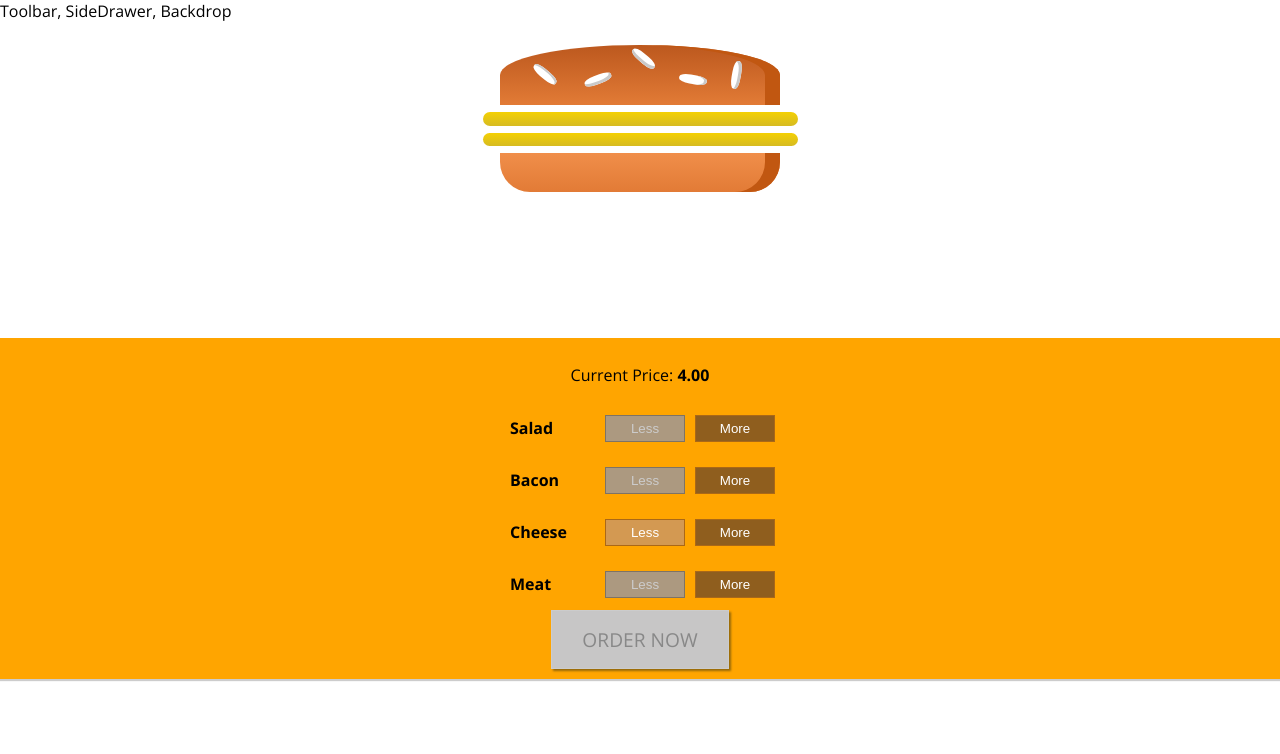
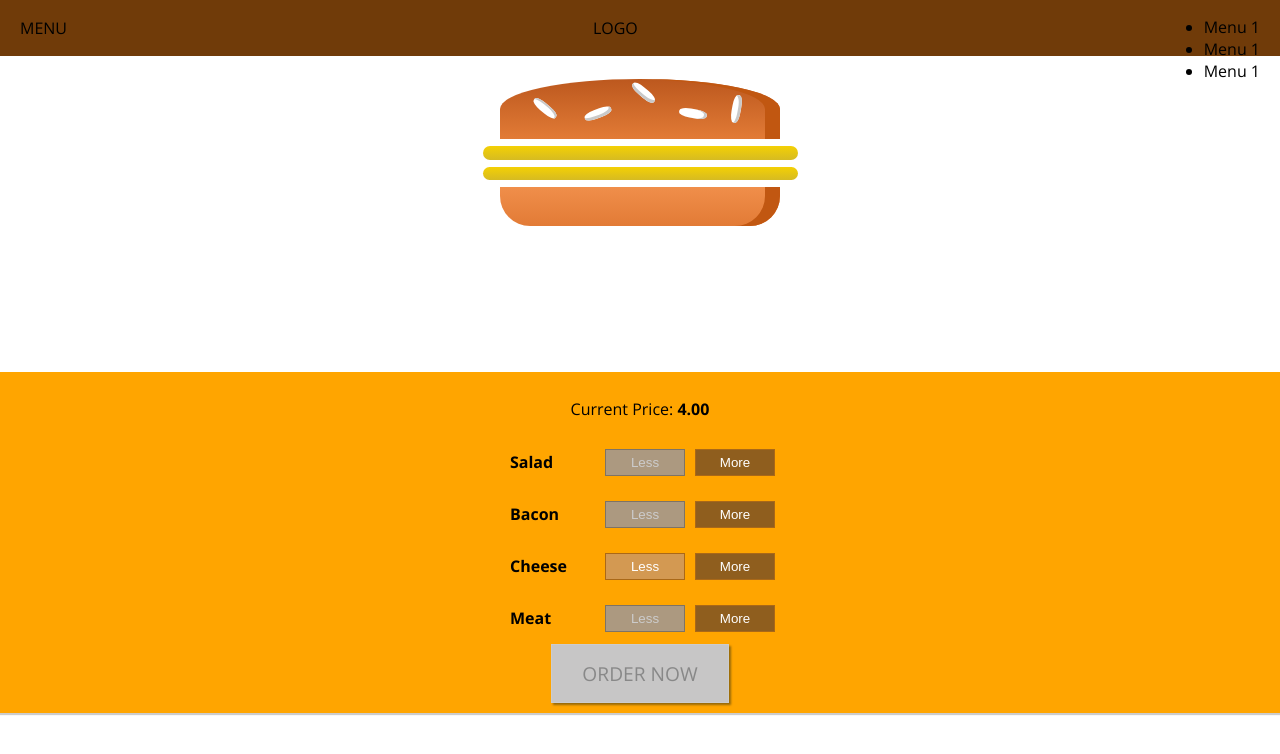
Before and after one commit to kikoseijo/React-Burger-App, a React app: page / in a window 1280 px wide. Shown: the top 754 px of the page. Built offline with nearby package versions, Linux system fonts and the light colour scheme.

Commit message:
Lesson 126

```diff
--- a/src/components/Burger/OrderSumary/OrderSumary.js
+++ b/src/components/Burger/OrderSumary/OrderSumary.js
@@ -12,6 +12,7 @@
         <Aux>
             <h3>Your Order</h3>
             <p>A delicius burger with the following ingredients:</p>
+            <h4><b>Total Price: {props.price.toFixed(2)}</b></h4>
             <ul>
                 {ingredientsSumary}
             </ul>
--- a/src/components/Layout/Layout.css
+++ b/src/components/Layout/Layout.css
@@ -1,3 +1,3 @@
 .Content {
-    margin-top: 16px;
+    margin-top: 72px;
 }
--- a/src/components/Layout/Layout.js
+++ b/src/components/Layout/Layout.js
@@ -3,10 +3,11 @@
 
 import Aux from '../../hoc/Aux';
 import classes from './Layout.css';
+import Toolbar from '../Navigation/Toolbar/Toolbar';
 
 const layout = (props) => (
     <Aux>
-        <div>Toolbar, SideDrawer, Backdrop</div>
+        <Toolbar></Toolbar>
         <main className={classes.Content}>
             {props.children}
         </main>
--- /dev/null
+++ b/src/components/Navigation/Toolbar/Toolbar.css
@@ -0,0 +1,18 @@
+.Toolbar {
+    height: 56px;
+    width: 100%;
+    position: fixed;
+    top:0;
+    left:0;
+    background: #703b09;
+    display:flex;
+    justify-content: space-between;
+    align-items: center;
+    padding: 0 20px;
+    box-sizing: border-box;
+    z-index: 90;
+}
+.Toolbar nav {
+    height: 100%;
+
+}
--- /dev/null
+++ b/src/components/Navigation/Toolbar/Toolbar.js
@@ -0,0 +1,18 @@
+import React from 'react';
+import classes from './Toolbar.css';
+
+const toolbar = (props) => (
+    <header className={classes.Toolbar}>
+        <div>MENU</div>
+        <div>LOGO</div>
+        <nav>
+            <ul>
+                <li>Menu 1</li>
+                <li>Menu 1</li>
+                <li>Menu 1</li>
+            </ul>
+        </nav>
+    </header>
+);
+
+export default toolbar;
--- a/src/components/UI/Modal/Modal.css
+++ b/src/components/UI/Modal/Modal.css
@@ -9,7 +9,7 @@
     left: 15%;
     top: 30%;
     box-sizing: border-box;
-    transition: all 0.8s ease-out;
+    transition: all 0.4s ease-in-out;
 }
 
 @media (min-width: 600px) {
--- a/src/containers/BurgerBuilder/BurgerBuilder.js
+++ b/src/containers/BurgerBuilder/BurgerBuilder.js
@@ -90,6 +90,7 @@
         <Aux>
             <Modal show={this.state.purchasing} modalClosed={this.closedHandler}>
               <OrderSumary
+                price={this.state.totalPrice}
                 purchaseContinued={this.purchaseContinueHandler}
                 purchaseCancelled={this.closedHandler}
                 ingredients={this.state.ingredients} />
```
